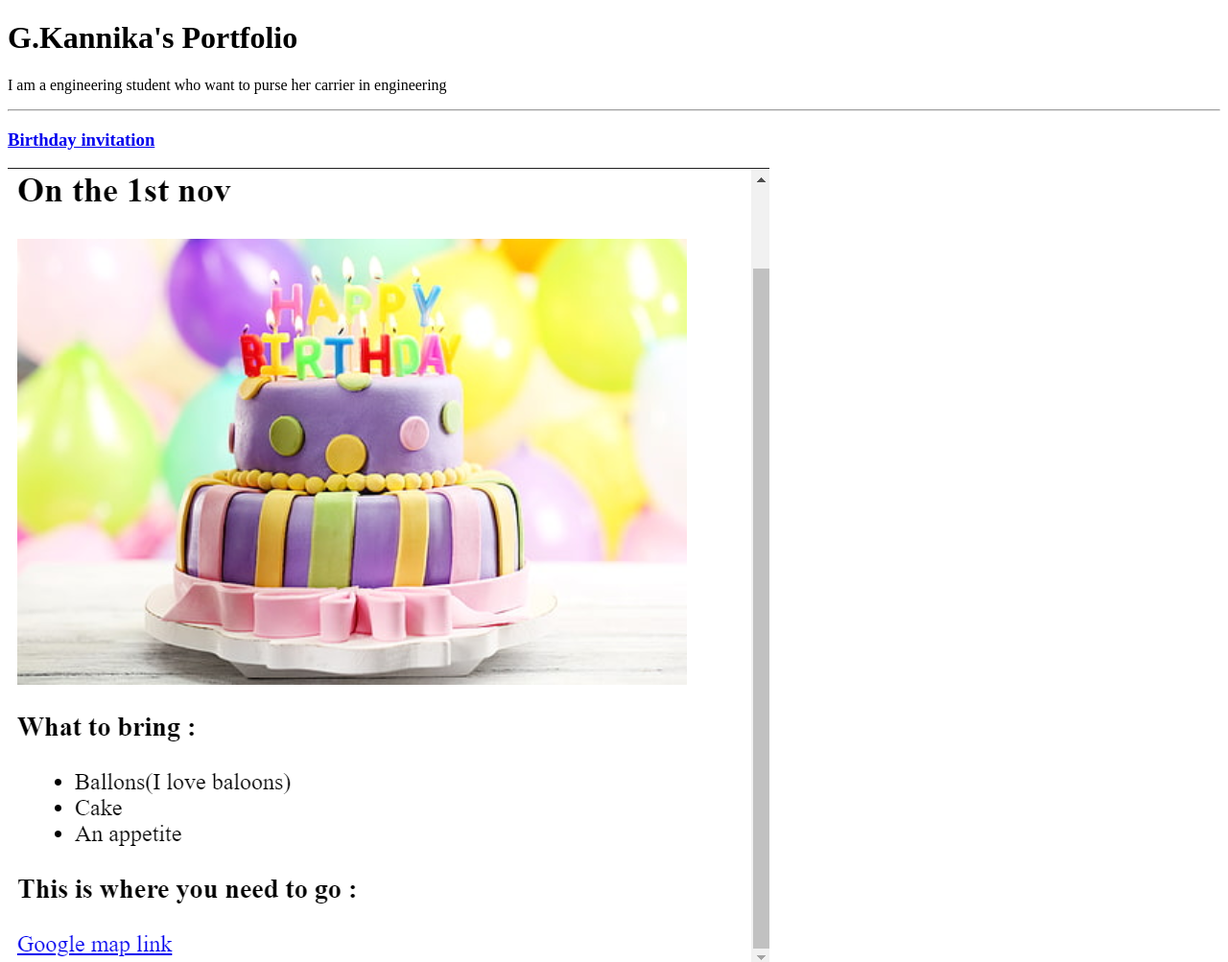
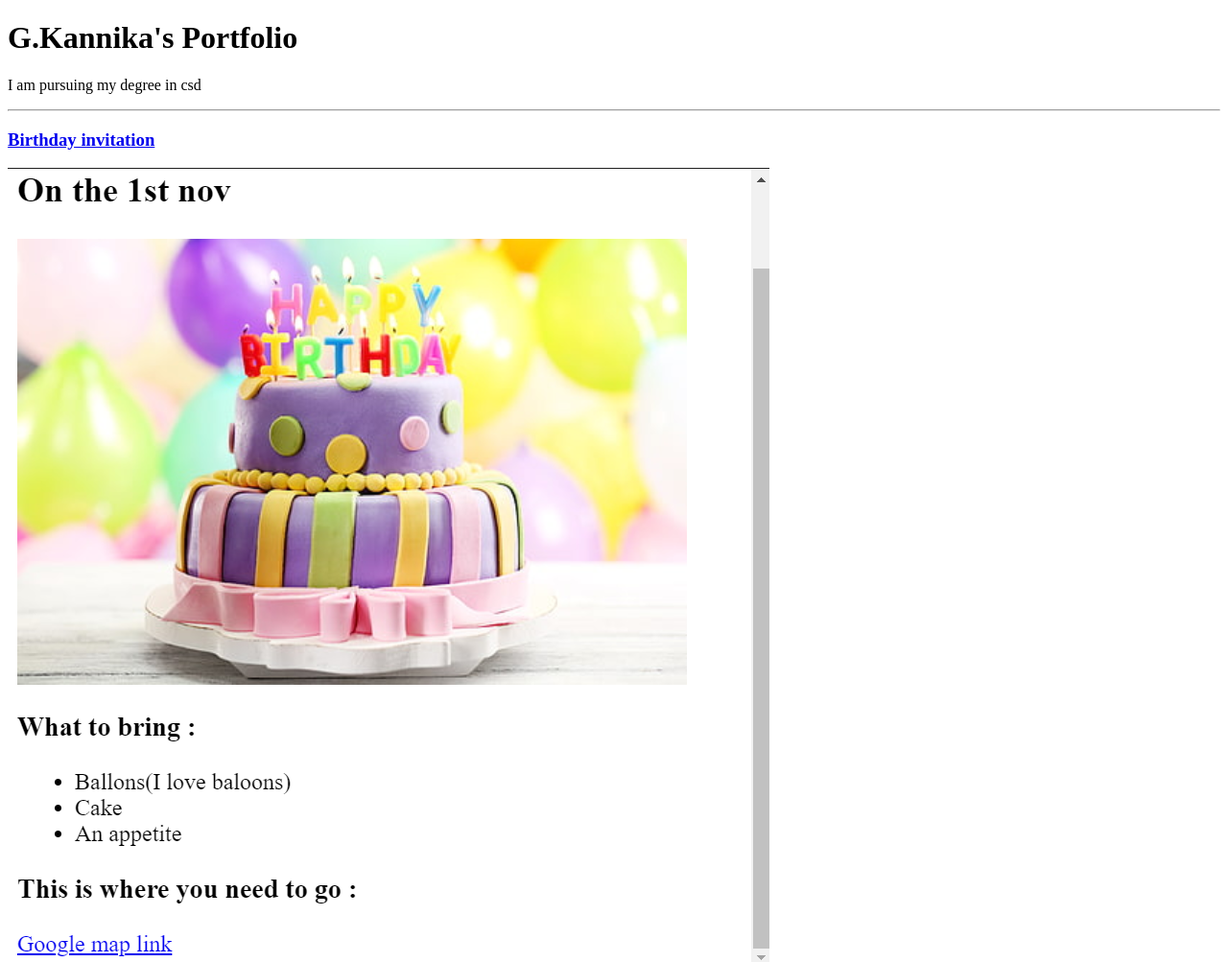
Before and after one commit to kannikag01/html, a plain HTML site: page index.html in a window 1280 px wide. Shown: the top 1003 px of the page at 96% size. Drawn offline with Linux system fonts and the light colour scheme.

Commit message:
Update index.html

```diff
--- a/index.html
+++ b/index.html
@@ -6,7 +6,7 @@
     <meta name="viewport" content="width=device-width, initial-scale=1.0">
     <title>Portfolio</title></head>
    <body> <h1>G.Kannika's Portfolio</h1>
-   <p> I am a engineering student who want to purse her carrier in engineering</p>
+   <p> I am pursuing my degree in csd</p>
 <hr/>
  <h3><a href ="./assets/images/birthday.png" > Birthday invitation </a></h3>
 <img src="./assets/images/birthday.png" alt = " birtday cake ">
```
